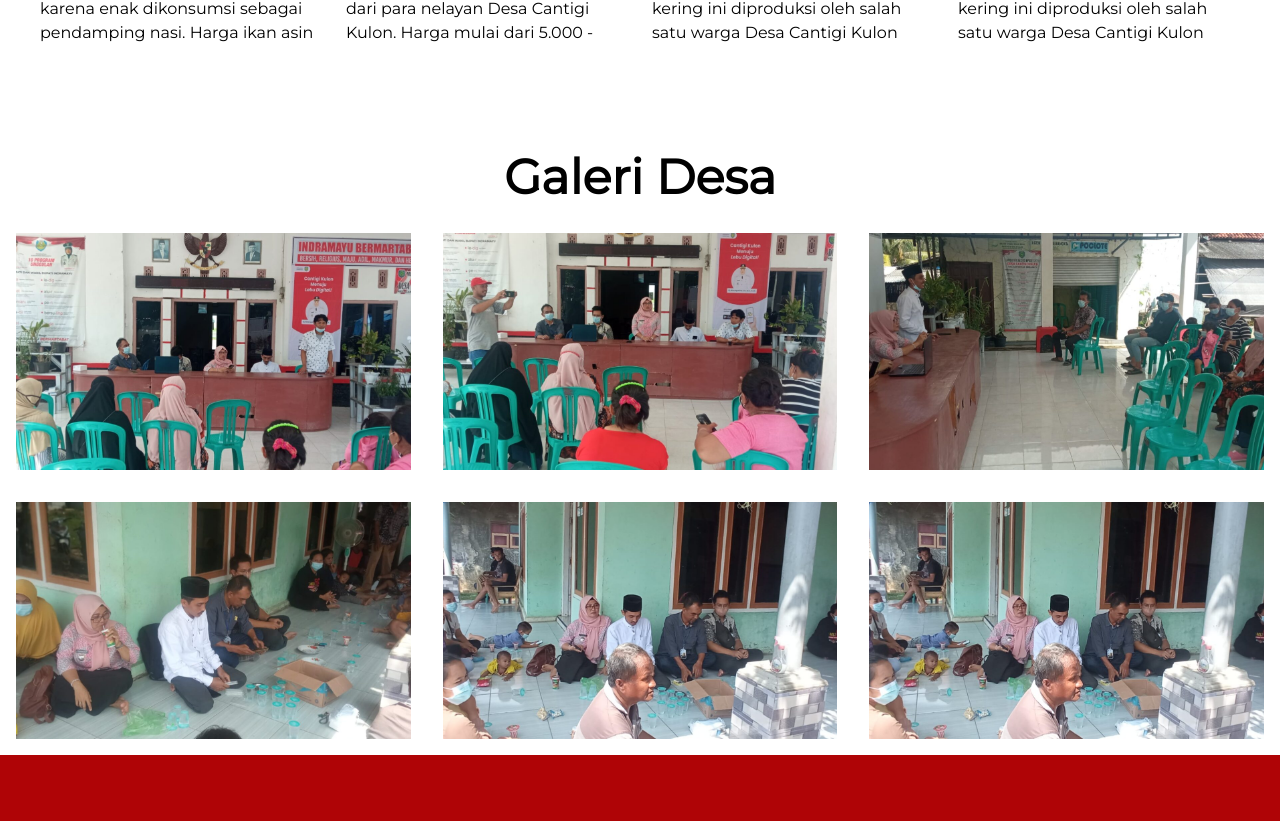
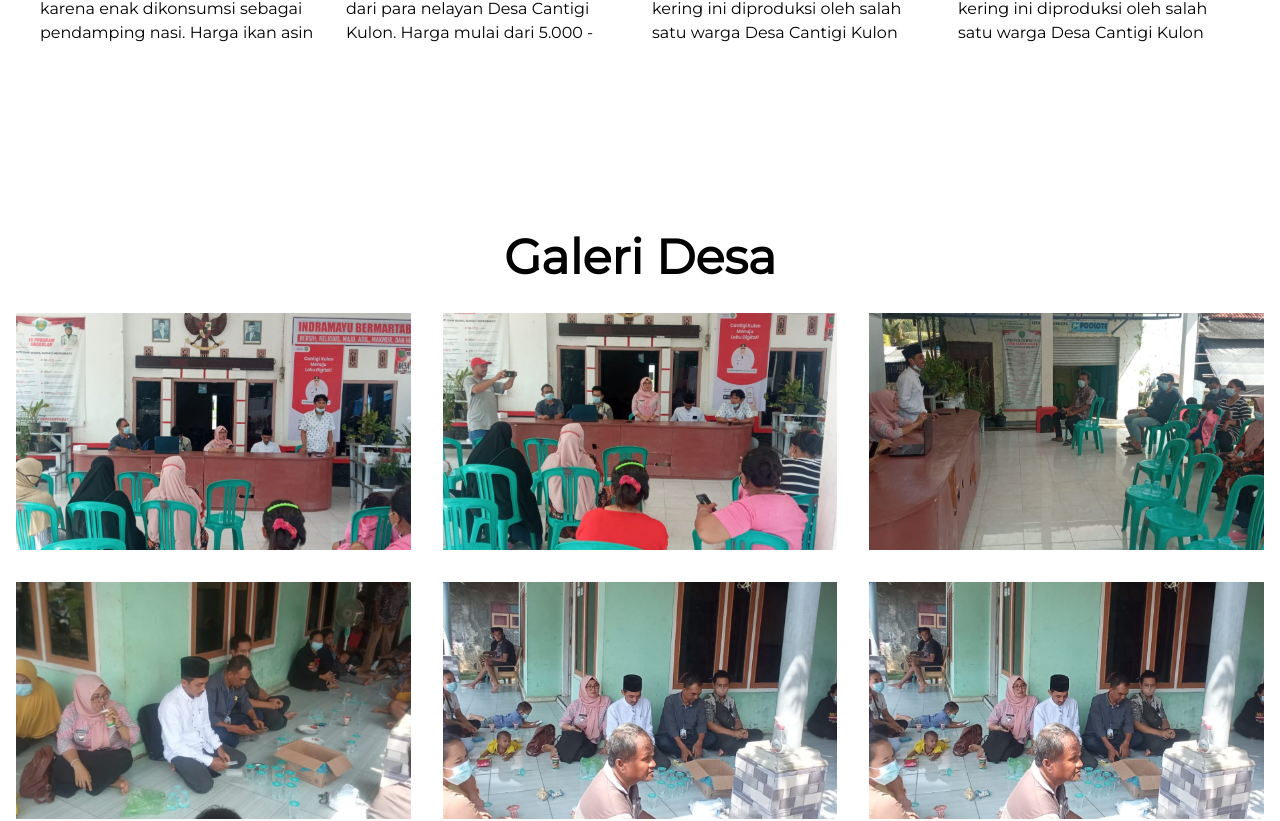
Before and after one commit to dwikoadya/iss-cantigi, a Next.js app: page / in a window 1280 px wide. Shown: the part 4980-5801 px from the top of the page. Built offline with nearby package versions, Linux system fonts and the light colour scheme.

Commit message:
add Padding

```diff
--- a/src/components/GaleriDesa.tsx
+++ b/src/components/GaleriDesa.tsx
@@ -12,7 +12,7 @@
 
 export default function GaleriDesa() {
   return (
-    <div className="flex flex-col w-full items-center justify-center lg:mt-16 py-4">
+    <div className="flex flex-col w-full items-center justify-center lg:mt-16 lg:py-24 py-12">
       <h4 className="lg:text-5xl text-2xl font-bold text-center mb-8">Galeri Desa</h4>
       <div className="grid gap-4 grid-cols-1 px-4 sm:grid-cols-2 md:grid-cols-3 md:gap-8">
         {
```
